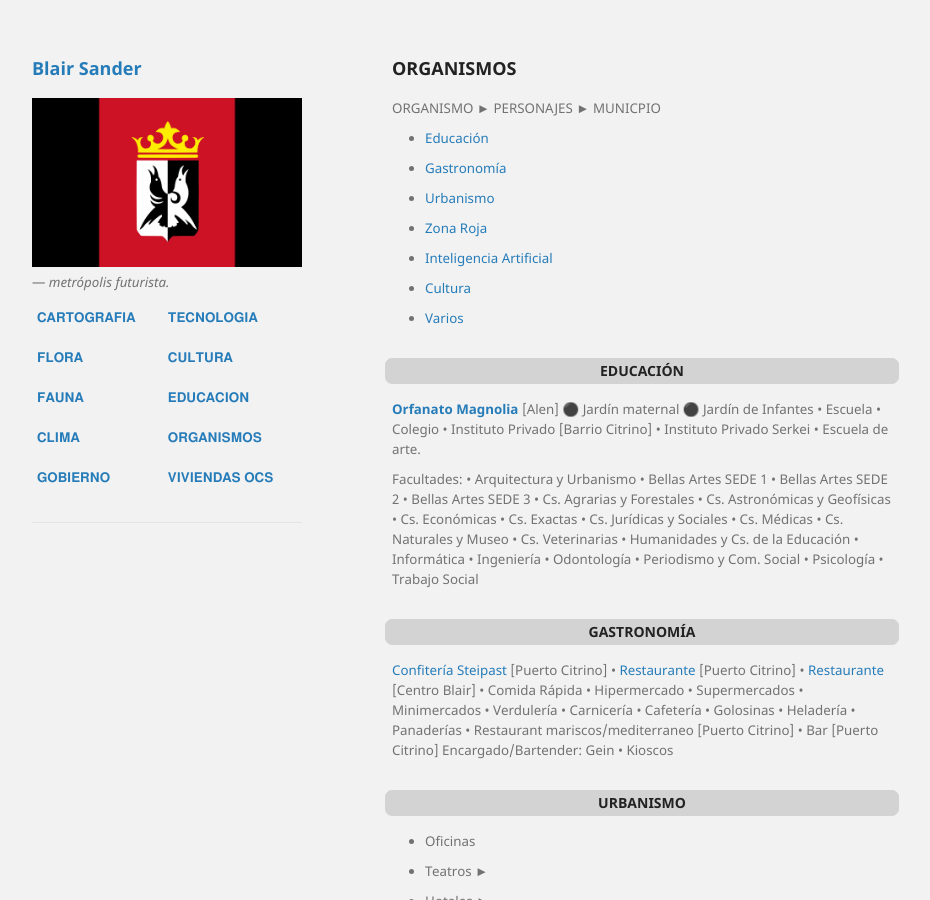
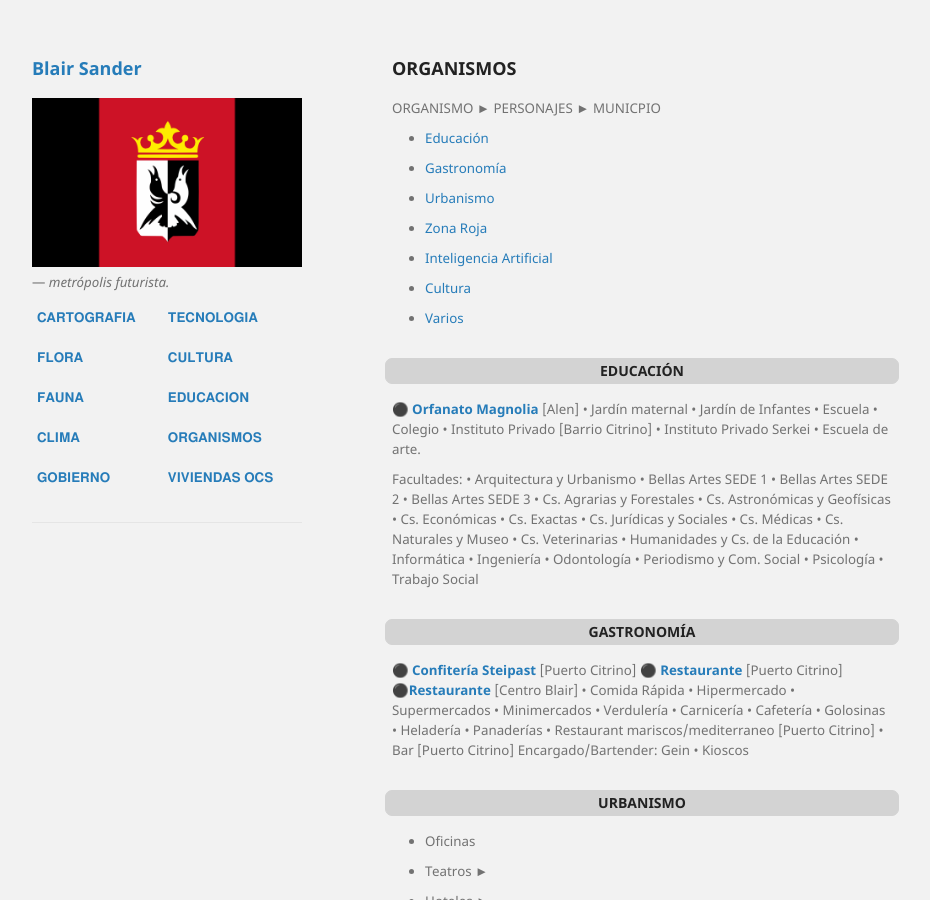
Before and after one commit to BlairSander/ciudad, a Jekyll site: the page built from organismos.md, in a window 1280 px wide and 900 px high. Shown: the whole window, without its empty margins (178-1108 px from the left). Built offline with Jekyll 4.4.1, drawn with Linux system fonts in a browser that asks for light colours; our own code applies the rules of GitHub Pages for plain Markdown files.

Commit message:
organismos.md

```diff
--- a/organismos.md
+++ b/organismos.md
@@ -15,12 +15,12 @@ ORGANISMO ► PERSONAJES ► MUNICPIO
 - [Varios](#varios)
 
 ## EDUCACIÓN
-**[Orfanato Magnolia](https://blairsander.github.io/ciudad/orfanato.html)** [Alen] ⚫ Jardín maternal ⚫ Jardín de Infantes • Escuela • Colegio • Instituto Privado [Barrio Citrino] • Instituto Privado Serkei • Escuela de arte.
+**[⚫ Orfanato Magnolia](https://blairsander.github.io/ciudad/orfanato.html)** [Alen] • Jardín maternal • Jardín de Infantes • Escuela • Colegio • Instituto Privado [Barrio Citrino] • Instituto Privado Serkei • Escuela de arte.
 
 Facultades: • Arquitectura y Urbanismo • Bellas Artes SEDE 1 • Bellas Artes SEDE 2 • Bellas Artes SEDE 3 • Cs. Agrarias y Forestales • Cs. Astronómicas y Geofísicas • Cs. Económicas • Cs. Exactas • Cs. Jurídicas y Sociales • Cs. Médicas • Cs. Naturales y Museo • Cs. Veterinarias • Humanidades y Cs. de la Educación • Informática • Ingeniería • Odontología • Periodismo y Com. Social • Psicología • Trabajo Social
 
 ## GASTRONOMÍA
-[Confitería Steipast](https://blairsander.github.io/ciudad/steipast.html) [Puerto Citrino] • [Restaurante](https://blairsander.github.io/ciudad/restaurantedemi.html) [Puerto Citrino] • [Restaurante](https://blairsander.github.io/ciudad/restauranteremi.html) [Centro Blair] • Comida Rápida • Hipermercado • Supermercados • Minimercados • Verdulería • Carnicería • Cafetería • Golosinas • Heladería • Panaderías • Restaurant mariscos/mediterraneo [Puerto Citrino] • Bar [Puerto Citrino] Encargado/Bartender: Gein • Kioscos
+**[⚫ Confitería Steipast](https://blairsander.github.io/ciudad/steipast.html)** [Puerto Citrino] **[⚫ Restaurante](https://blairsander.github.io/ciudad/restaurantedemi.html)** [Puerto Citrino] **[⚫Restaurante](https://blairsander.github.io/ciudad/restauranteremi.html)** [Centro Blair] • Comida Rápida • Hipermercado • Supermercados • Minimercados • Verdulería • Carnicería • Cafetería • Golosinas • Heladería • Panaderías • Restaurant mariscos/mediterraneo [Puerto Citrino] • Bar [Puerto Citrino] Encargado/Bartender: Gein • Kioscos
 
 ## URBANISMO
 * Oficinas
```
